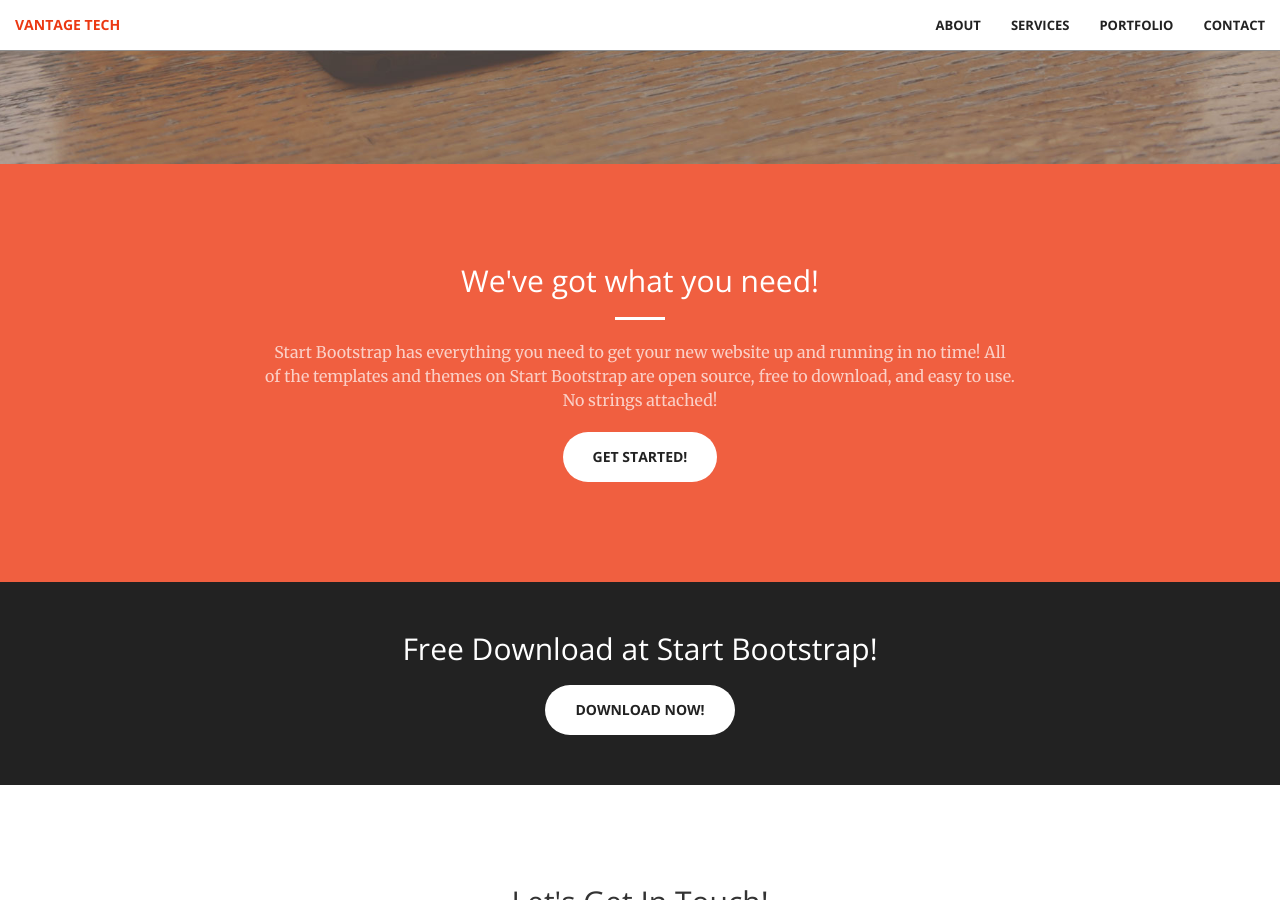
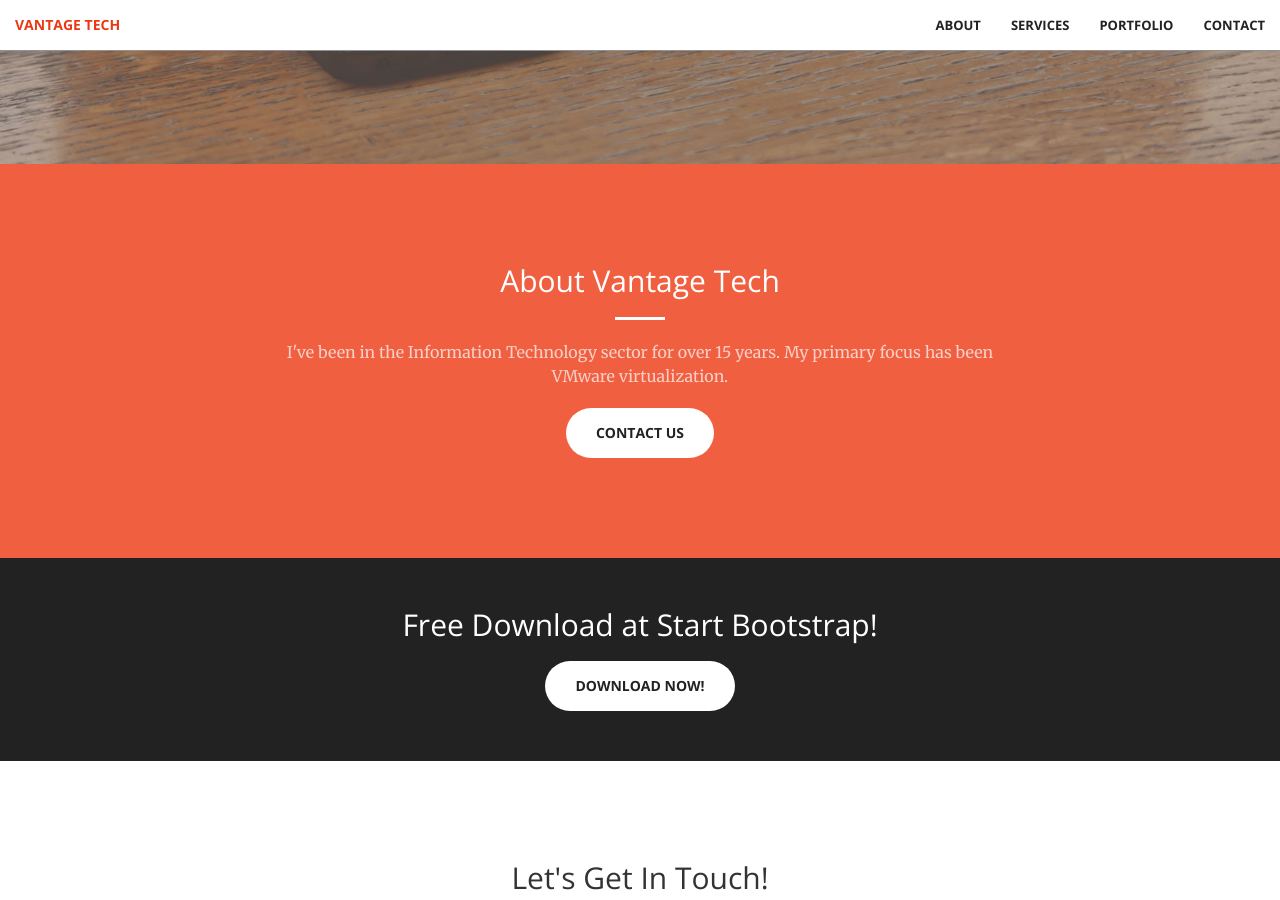
Before and after one commit to VantageTech-NY/VantageTech-NY, a Jekyll site: the page built from index.html, in a window 1280 px wide and 900 px high, scrolled down 736 px. Built offline with Jekyll 4.4.1, drawn with Linux system fonts in a browser that asks for light colours.

Commit message:
update services

```diff
--- a/_includes/call-to-action.html
+++ b/_includes/call-to-action.html
@@ -2,10 +2,10 @@
     <div class="container">
         <div class="row">
             <div class="col-lg-8 col-lg-offset-2 text-center">
-                <h2 class="section-heading">We've got what you need!</h2>
+                <h2 class="section-heading">About Vantage Tech</h2>
                 <hr class="light">
-                <p class="text-faded">Start Bootstrap has everything you need to get your new website up and running in no time! All of the templates and themes on Start Bootstrap are open source, free to download, and easy to use. No strings attached!</p>
-                <a href="#" class="btn btn-default btn-xl">Get Started!</a>
+                <p class="text-faded">I've been in the Information Technology sector for over 15 years.  My primary focus has been VMware virtualization.   </p>
+                <a href="#" class="btn btn-default btn-xl">Contact Us</a>
             </div>
         </div>
     </div>
--- a/_includes/services.html
+++ b/_includes/services.html
@@ -34,7 +34,7 @@
                 <div class="service-box">
                     <i class="fa fa-4x fa-cloud wow bounceIn text-primary" data-wow-delay=".3s"></i>
                     <h3>Cloud Native</h3>
-                    <p class="text-muted"> Contact us to help design and implement a solution to deliver your desired outcomes. </p>
+                    <p class="text-muted"> Contact us to help design and implement a solution to deliver your desired outcome. </p>
                 </div>
             </div>
         </div>
```
